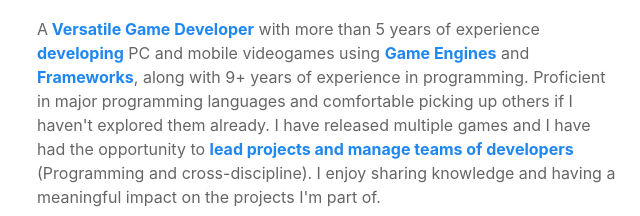
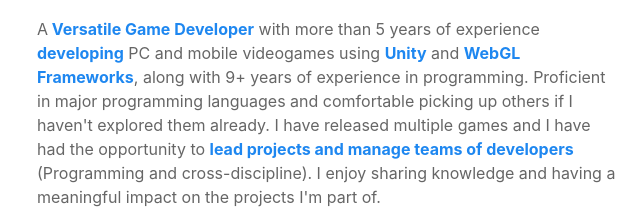
Before and after one commit to vasanrouth/vasanrouth.github.io, a plain HTML site: page index.html in a window 1280 px wide. Shown: the part 307-523 px from the top of the page, 148-788 px from the left. Drawn offline with Linux system fonts and the light colour scheme.

Commit message:
specialized in unity and webgl

```diff
--- a/index.html
+++ b/index.html
@@ -67,7 +67,7 @@
                 <div class="uk-child-width-1-1" uk-grid>
                     <div class="uk-width-expand@s">
                         <h2 id="about" class="uk-heading-divider title-link"><a href="#about">About me</a></h2>
-                        <p>A<span class="uk-text-primary uk-text-bold"> Versatile Game Developer</span> with more than 5 years of experience <span class="uk-text-primary uk-text-bold">developing</span> PC and mobile videogames using <span class="uk-text-primary uk-text-bold">Game Engines</span> and <span class="uk-text-primary uk-text-bold">Frameworks</span>, along with
+                        <p>A<span class="uk-text-primary uk-text-bold"> Versatile Game Developer</span> with more than 5 years of experience <span class="uk-text-primary uk-text-bold">developing</span> PC and mobile videogames using <span class="uk-text-primary uk-text-bold">Unity</span> and <span class="uk-text-primary uk-text-bold"> WebGL Frameworks</span>, along with
                             9+ years of experience in programming. Proficient in major programming languages and comfortable picking up others if I
                             haven't explored them already. I have released multiple games and I have had the opportunity to <span class="uk-text-primary uk-text-bold">lead projects and manage
                             teams of developers</span> (Programming and cross-discipline). I enjoy
```
